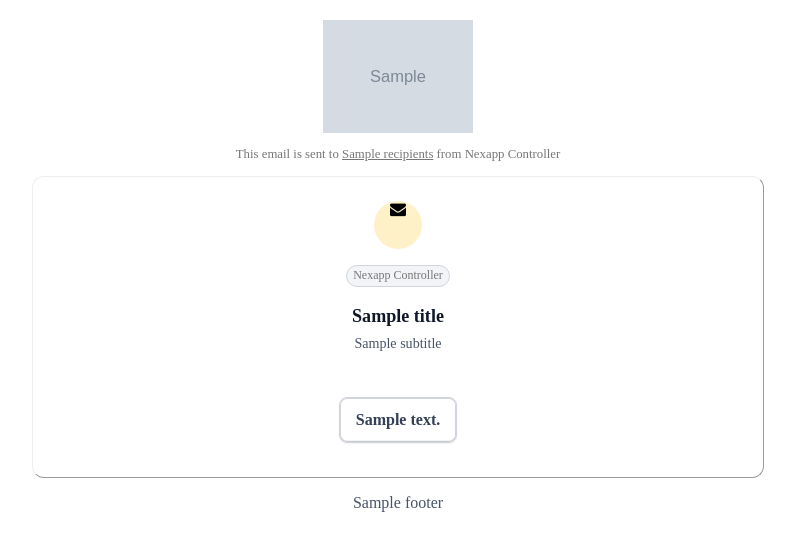
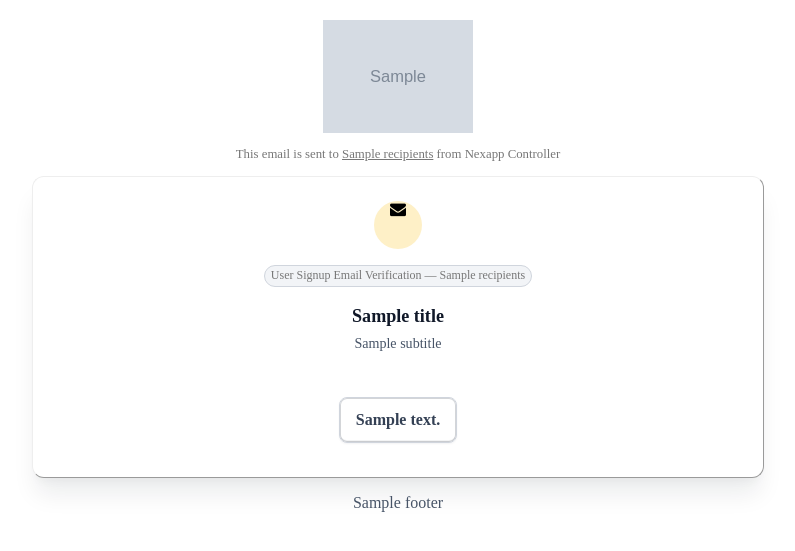
Before and after one commit to Insatroute/openwisp-utils, a Django app: template openwisp_utils/admin_theme/templates/openwisp_utils/email_template.html in a window 1280 px wide. Shown: the top 551 px of the page, without its empty margins (242-1037 px from the left). Run offline with Django 3.2, Linux system fonts and the light colour scheme; the template is opened without the code that fills it: most values are stand-ins (such as "Sample title", 1, 10 or a date in 2020); grey boxes marked "Sample" are stand-in pictures.

Commit message:
change email template

```diff
--- a/openwisp_utils/admin_theme/templates/openwisp_utils/email_template.html
+++ b/openwisp_utils/admin_theme/templates/openwisp_utils/email_template.html
@@ -30,8 +30,8 @@
       text-align: center;
     }
 
-    .email-info .alert{
-      margin-bottom:20px !important;
+    .email-info .alert {
+      margin-bottom: 20px !important;
     }
 
     .container {
@@ -48,7 +48,7 @@
       border: outset 1px #eee;
       margin: 0px auto 1rem auto;
       line-height: 27px;
-      {% comment %} box-shadow: 0px 20px 24px -4px rgba(16, 24, 40, 0.08), 0px 8px 8px -4px rgba(16, 24, 40, 0.03); {% endcomment %}
+      box-shadow: 0px 20px 24px -4px rgba(16, 24, 40, 0.08), 0px 8px 8px -4px rgba(16, 24, 40, 0.03);
     }
 
     .icon-container {
@@ -161,27 +161,37 @@
       <img src="{{ logo_url }}" alt="Logo" class="logo">
     </div>
     {% endblock logo %}
+
     {% block email_info %}
-      <div class="email-info">This email is sent to <u>{{ recipients }}</u> from Nexapp Controller</div>
+    <div class="email-info">
+      This email is sent to <u>{{ recipients }}</u> from Nexapp Controller
+    </div>
     {% endblock email_info %}
+
     <div class="box">
       {% block mail_header %}
       <div class="icon-container">
         <i class="fa fa-envelope" aria-hidden="true"></i>
+      </div>
 
-        {% comment %} <img src="{{ site_url }}{% static "ui/openwisp/images/email.png" %}" alt="email icon"> {% endcomment %}
+      <!-- UPDATED AS REQUESTED -->
+      <div class="sysname-container">
+        User Signup Email Verification — {{ recipients }}
       </div>
-      <div class="sysname-container">Nexapp Controller</div>
+
       {% if title %}
       <div class="email-title">{{ title }}</div>
       {% endif %}
+
       {% if subtitle %}
       <div class="subtitle">{{ subtitle }}</div>
       {% endif %}
       {% endblock mail_header %}
+
       {% block mail_body %}
       <div class="msg">{{ message | safe }}</div>
       {% endblock mail_body %}
+
       {% block call_to_action %}
       {% if call_to_action_url %}
       <div class="call-to-action">
@@ -190,6 +200,7 @@
       {% endif %}
       {% endblock call_to_action %}
     </div>
+
     {% block mail_footer %}
     {% if footer %}
     <div class="footer">
@@ -197,7 +208,8 @@
     </div>
     {% endif %}
     {% endblock mail_footer %}
+  </div>
   {% endblock body %}
-  </div>
 </body>
+
 </html>
```
Lines whose indentation alone changed are shown as unchanged.
